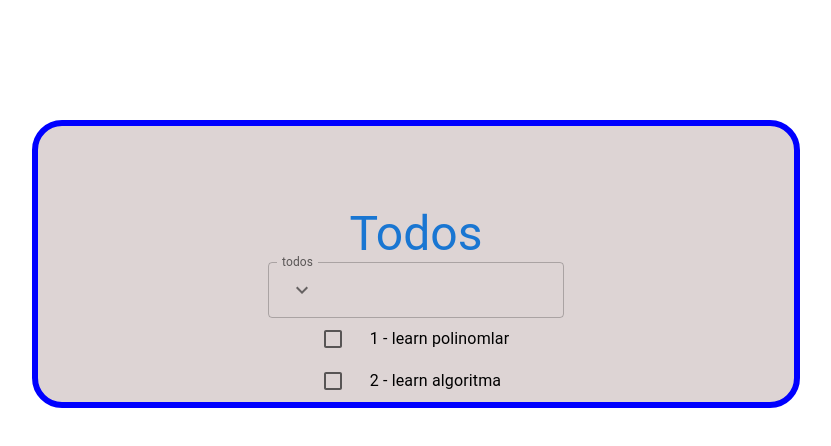
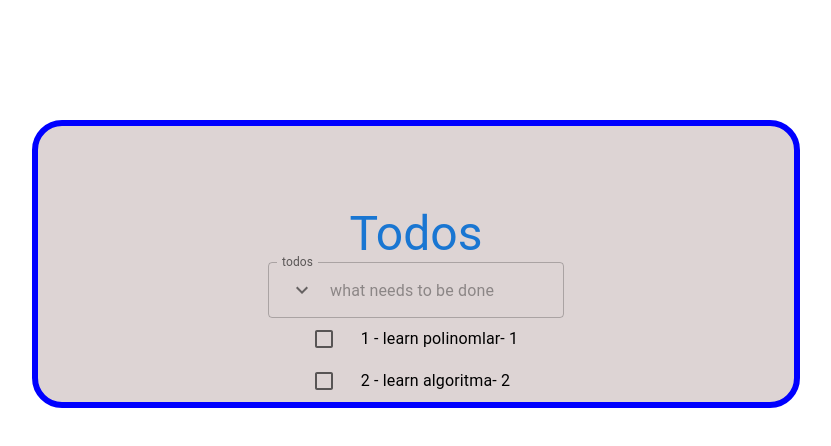
Before and after one commit to SenFaruk/reduxtoolkit, a React (Create React App) app: page / in a window 1280 px wide. Shown: the top 446 px of the page, without its empty margins (224-1055 px from the left). Built offline with nearby package versions, Linux system fonts and the light colour scheme.

Commit message:
yeni todo elemanı eklendi

```diff
--- a/src/components/Content.js
+++ b/src/components/Content.js
@@ -8,7 +8,7 @@ import { useSelector } from "react-redux";
 
 const Content = () => {
   const items = useSelector((state) => state.todos.items);
-  console.log(items);
+
   return (
     <>
       <Box
@@ -30,7 +30,7 @@ const Content = () => {
           >
             <FormControlLabel label="" control={<Checkbox color="primary" />} />
             <Typography variant="body1" color="initial">
-              {index + 1} - {item.title}
+              {index + 1} - {item.title}- {item.id}
             </Typography>
           </Box>
         ))}
--- a/src/components/Form.js
+++ b/src/components/Form.js
@@ -1,18 +1,35 @@
 import { TextField, InputAdornment, IconButton, Box } from "@mui/material";
 import { Search } from "@mui/icons-material";
-import KeyboardArrowDownIcon from '@mui/icons-material/KeyboardArrowDown';
-import React from "react";
+import KeyboardArrowDownIcon from "@mui/icons-material/KeyboardArrowDown";
+import React,{useState} from "react";
+import { useDispatch } from "react-redux";
+import { addTodo } from "../redux/todos/todosSlice";
+import { nanoid } from "@reduxjs/toolkit";
 
 const Form = () => {
+  const [title, setTitle] = useState('')
+  console.log(title)
+
+  const dispatch = useDispatch();
+
+
+  const handleSubmit = (e) => {
+    e.preventDefault();
+    dispatch(addTodo({ id: nanoid(), title, completed: false }))
+    setTitle('');
+  };
   return (
-    <Box sx={{
-       display: "flex",
-       justifyContent: "center",
-       alignItems: "center",
-    }}>
+
+
+    <>
+      <form onSubmit={handleSubmit}>
       <TextField
+
         id="input-with-icon-textfield"
         label="todos"
+        value={title}
+        onChange={(e)=>setTitle(e.target.value)}
+        placeholder="what needs to be done"
         InputProps={{
           startAdornment: (
             <InputAdornment position="start">
@@ -23,7 +40,8 @@ const Form = () => {
           ),
         }}
       />
-    </Box>
+      </form>
+    </>
   );
 };
 
--- a/src/redux/todos/todosSlice.js
+++ b/src/redux/todos/todosSlice.js
@@ -14,7 +14,13 @@ export const todosSlice = createSlice({
       },
     ],
   },
-  reducers: {},
+  reducers: {
+    addTodo: (state, action) => {
+      state.items.push(action.payload);
+    },
+  },
 });
 
+export const {addTodo} = todosSlice.actions;
+
 export default todosSlice.reducer;
```
Also changed, not shown: 1 other file (tests, documents, lock files or other folders).
